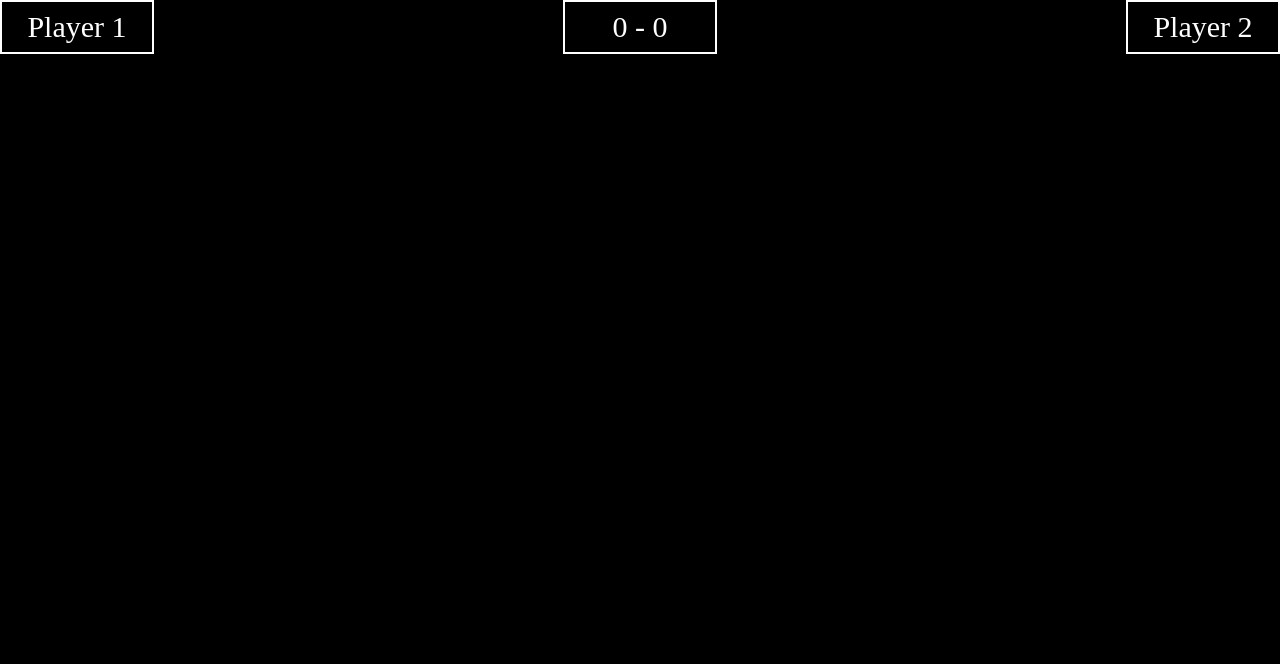
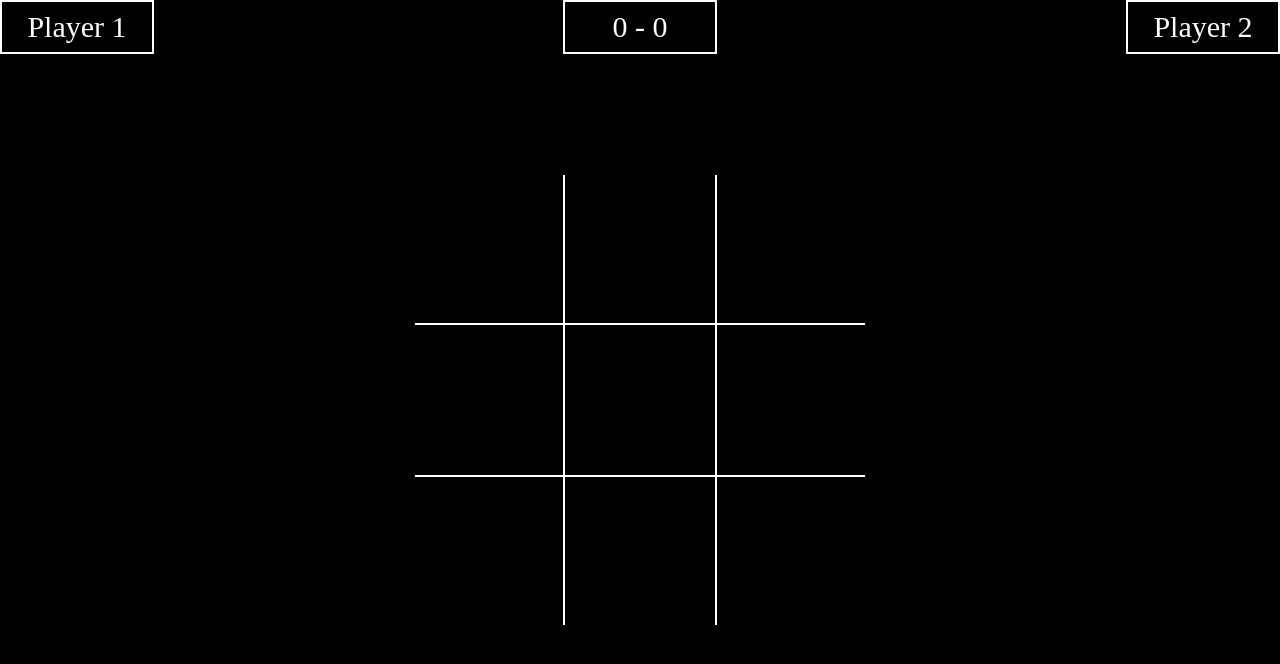
Before and after one commit to GeorgePaulino/TicTacToe, a React (Create React App) app: page / in a window 1280 px wide. Both pictures are taken after a click on the button "Play". Shown: the top 664 px of the page. Built offline with nearby package versions, Linux system fonts and the light colour scheme.

Commit message:
First New Commit

```diff
--- a/src/App.tsx
+++ b/src/App.tsx
@@ -44,7 +44,7 @@ class TittleUI extends React.Component {
   }
 }
 
-class App extends React.Component {
+class Home extends React.Component {
   render(): React.ReactNode {
     return (
       <div className="App">
@@ -55,4 +55,4 @@ class App extends React.Component {
   }
 }
 
-export default App;
+export default Home;
--- a/src/Game.css
+++ b/src/Game.css
@@ -14,27 +14,25 @@
     border: 2px solid rgb(255, 255, 255);
 }
 
-.center-abs {
+#table {
     position: fixed;
     top: 50%;
     left: 50%;
     /* bring your own prefixes */
     transform: translate(-50%, -50%);
-}
 
-.grid-container {
     display: inline-grid;
     grid-template-columns: repeat(3, 150px);
     grid-template-rows: repeat(3, 150px);
 }
 
-.grid-item {
+.table-item {
     display: flex;
     justify-content: center;
     align-items: center;
 }
 
-.grid-item button {
+.table-item button {
     padding: 15px;
     background: none;
     color: white;
@@ -45,27 +43,27 @@
     border: 2px solid rgb(0, 0, 0);
 }
 
-.grid-item button:hover {
+.table-item button:hover {
     border-color: #6d6d6d;
 }
 
-.grid-item button:active {
+.table-item button:active {
     border-color: #acacac;
 }
 
-.grid-item:nth-child(-n+3) {
+.table-item:nth-child(-n+3) {
     border-bottom: var(--ttt-border);
 }
 
-.grid-item:nth-child(3n+1) {
+.table-item:nth-child(3n+1) {
     border-right: var(--ttt-border);
 }
 
-.grid-item:nth-child(3n) {
+.table-item:nth-child(3n) {
     border-left: var(--ttt-border);
 }
 
-.grid-item:nth-child(n+7) {
+.table-item:nth-child(n+7) {
     border-top: var(--ttt-border);
 }
 
@@ -108,7 +106,7 @@
     }
 }
 
-#win-details {
+#result {
     position: fixed;
     top: 50%;
     left: 70%;
@@ -121,7 +119,7 @@
     opacity: 0%;
 }
 
-#win-details.opacity.after-win {
+#result.opacity.after-win {
     opacity: 100%;
     animation-name: appeardetails;
     animation-duration: 2s;
@@ -141,7 +139,7 @@
     }
 }
 
-#win-details>div {
+#result>div {
     background: none;
     font-size: 30px;
     width: 300px;
@@ -153,7 +151,7 @@
     line-height: 50px;
 }
 
-#win-details>div>button {
+#result>div>button {
     height: 100%;
     width: 100%;
     color: white;
@@ -161,11 +159,11 @@
     font-size: 30px;
 }
 
-#win-details>.btn:hover {
+#result>.btn:hover {
     border-color: var(--hover-color);
 }
 
-#win-details>.btn:active {
+#result>.btn:active {
     border-color: var(--active-color);
 }
 
--- a/src/Game.tsx
+++ b/src/Game.tsx
@@ -1,7 +1,6 @@
 import React from 'react';
 import './App.css';
 import './Game.css';
-
 
 class Game extends React.Component {
     render(): React.ReactNode {
@@ -10,12 +9,16 @@ class Game extends React.Component {
                 <div className="score">
                     <div>Player 1</div>
                     <div>0 - 0</div>
-                    <div id="p2">Player 2</div>
+                    <div>Player 2</div>
                 </div>
-                <div id="table" className="center-abs">
-                    <div id="tictable" className="grid-container"></div>
+                <div id="table">
+                    {[...Array(9)].map((x, i) =>
+                        <div className="table-item">
+                            <button></button>
+                        </div>
+                    )}
                 </div>
-                <div id="win-details" className="opacity">
+                <div id="result" className="opacity">
                     <div id="winner">Winner</div>
                     <div className="btn"><button>Restart</button></div>
                     <div className="btn"><button>Home</button></div>
--- a/src/index.tsx
+++ b/src/index.tsx
@@ -1,7 +1,7 @@
 import React from 'react';
 import ReactDOM from 'react-dom/client';
 import './index.css';
-import App from './App';
+import Home from './App';
 import Game from './Game';
 import reportWebVitals from './reportWebVitals';
 
@@ -10,7 +10,7 @@ const root = ReactDOM.createRoot(
 );
 root.render(
   <React.StrictMode>
-    <App />
+    <Home />
   </React.StrictMode>
 );
 
```
Also changed, not shown: src/App.css (line endings or trailing spaces), 1 other file (tests, documents, lock files or other folders).
